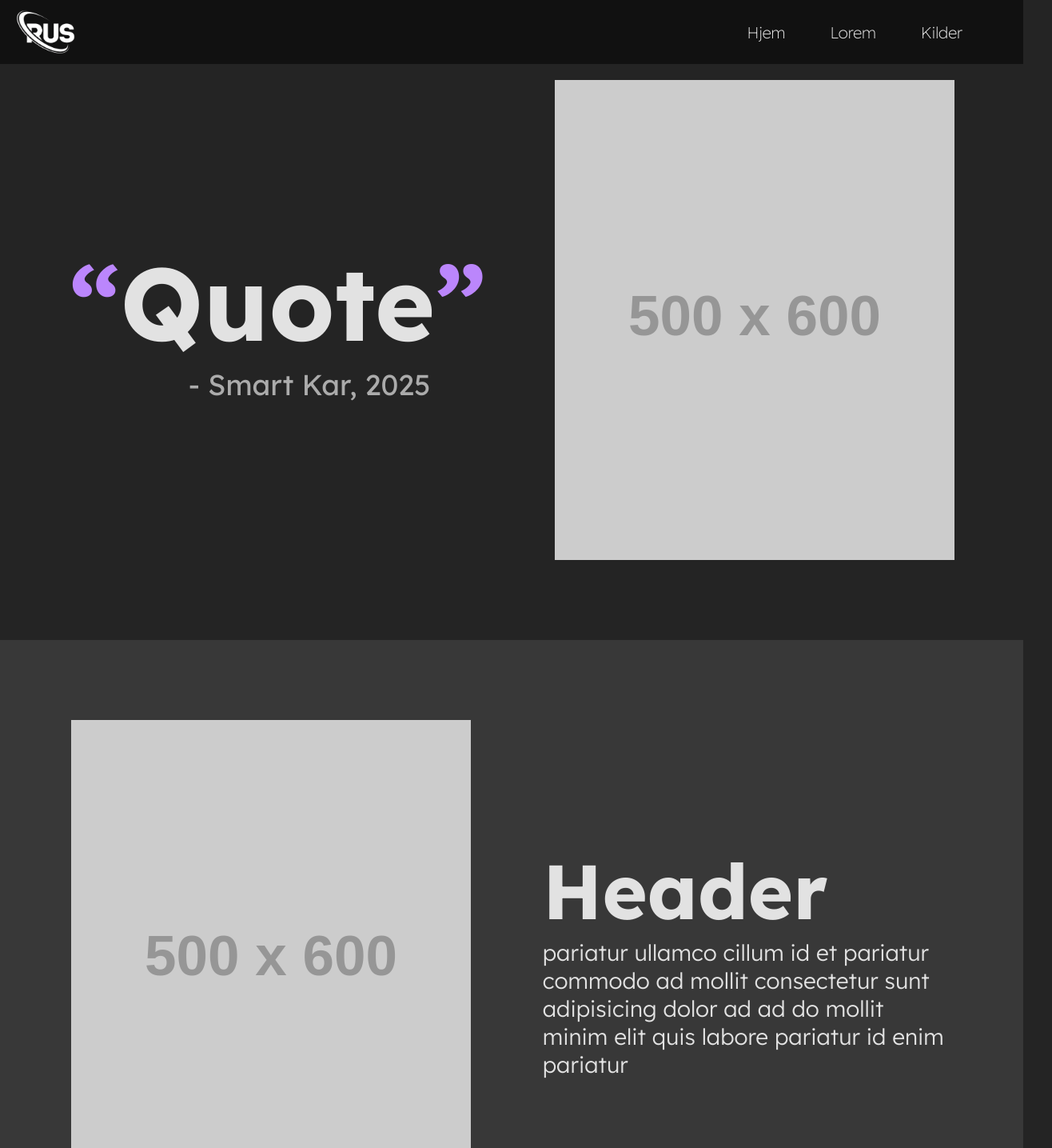
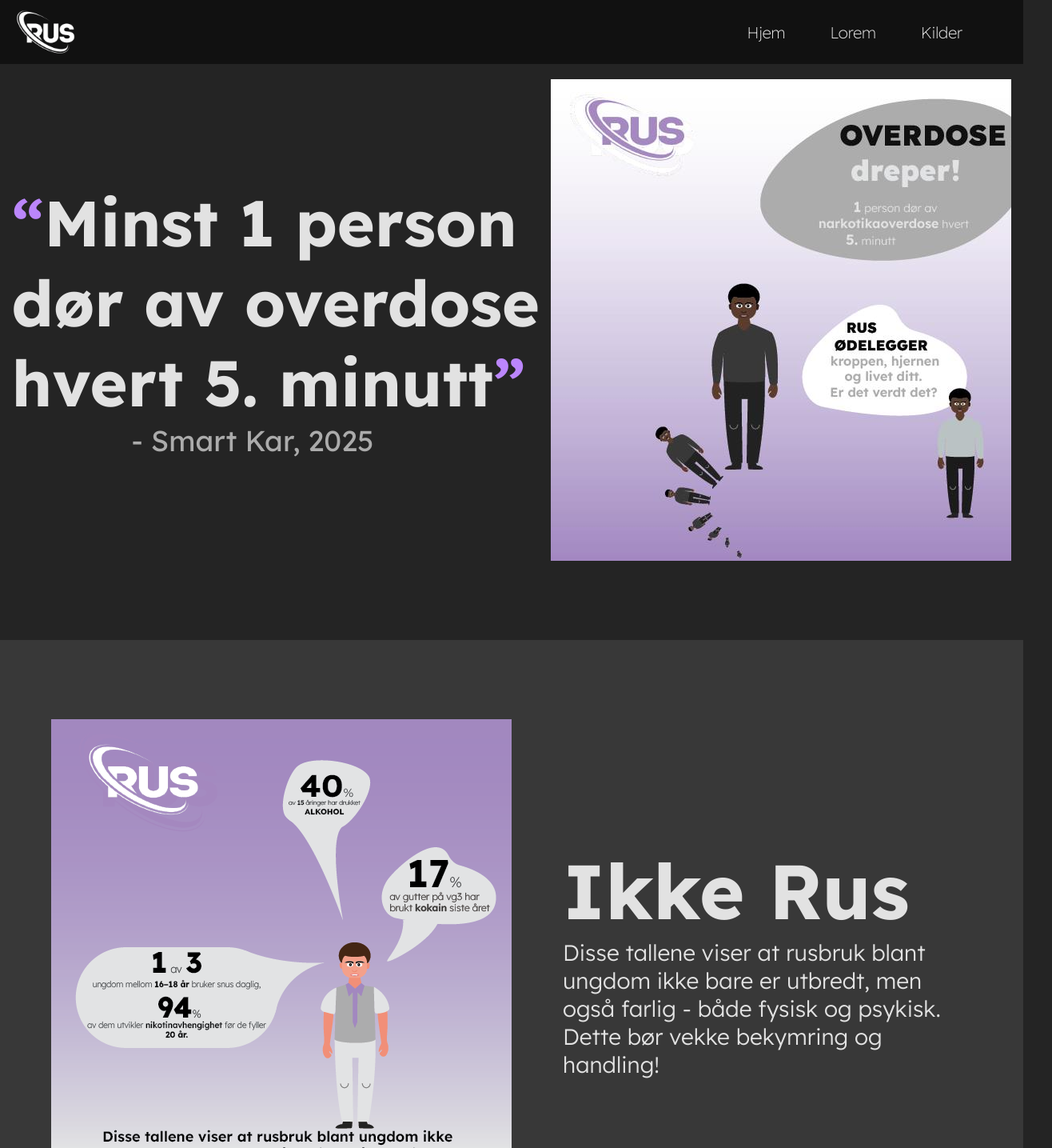
Before and after one commit to DanielJSorby/infographic, a SvelteKit app in the folder InfoGraphic/: page / in a window 1280 px wide. Shown: the top 1435 px of the page at 80% size, 1316 px wide, since content can reach past the window. Built offline with nearby package versions, Linux system fonts and the light colour scheme.

Commit message:
Gjorde ferdig siden

```diff
--- a/InfoGraphic/src/boxes/QuoteBox.svelte
+++ b/InfoGraphic/src/boxes/QuoteBox.svelte
@@ -5,14 +5,14 @@
 <div class="splash">
     {#if direction === "left"}
         <div class="quote" data-aos="fade-right" data-aos-duration="500">
-            <q><span class="quote">{quote}</span></q>
+            <q><span class="quote">{@html quote}</span></q>
             <p> - {author}, {year} </p>
         </div>
         <img src="{image}" alt="{alt}" class="info" data-aos="zoom-in" data-aos-duration="500">
     {:else}
         <img src="{image}" alt="{alt}" class="info" data-aos="zoom-in" data-aos-duration="500">
         <div class="quote" data-aos="fade-left" data-aos-duration="500">
-            <q><span class="quote">{quote}</span></q>
+            <q><span class="quote">{@html quote}</span></q>
             <p> - {author}, {year} </p>
         </div>
     {/if}
@@ -27,7 +27,7 @@
         align-items: center;
     }
     q {
-        font-size: 128px;
+        font-size: 80px;
         font-weight: 700;
         color: #BB86FC;
     }
--- a/InfoGraphic/src/routes/+page.svelte
+++ b/InfoGraphic/src/routes/+page.svelte
@@ -3,5 +3,5 @@
     import TextBox from '../boxes/TextBox.svelte';
 </script>
 
-<QuoteBox />
-<TextBox />
+<QuoteBox quote={"Minst 1 person <br>dør av overdose<br> hvert 5. minutt"} image={"images/Artboard 1_1.png"}/>
+<TextBox image={"images/Artboard 1.png"} text={"Disse tallene viser at rusbruk blant ungdom ikke bare er utbredt, men også farlig - både fysisk og psykisk. Dette bør vekke bekymring og handling!"} header={"Ikke Rus"}/>
```
Also changed, not shown: InfoGraphic/static/images/Artboard 1.png (added), InfoGraphic/static/images/Artboard 1_1.png (added).
